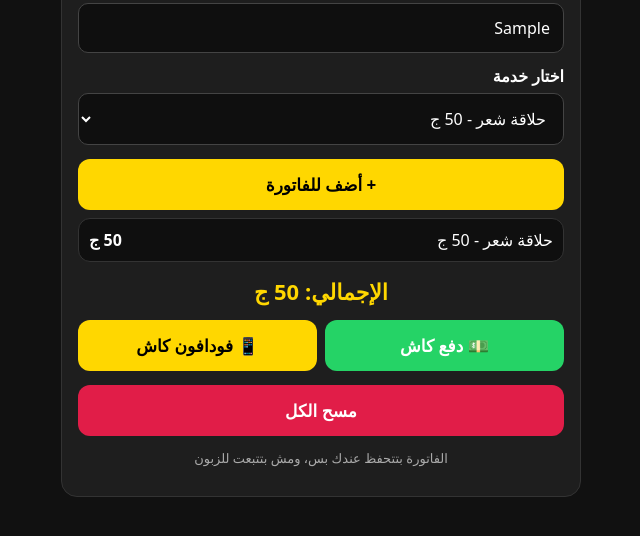
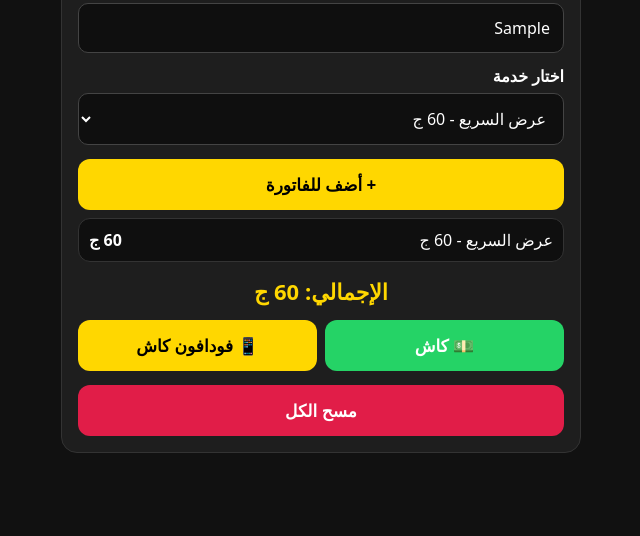
Before and after one commit to elgoker444/7oda-sameh, a plain HTML site: page cashier.html in a window 1280 px wide. Both pictures are taken after typing "Sample" into the empty fields and a click on the button "+ أضف للفاتورة". Shown: the part 142-678 px from the top of the page, without its empty margins (319-959 px from the left). Drawn offline with Linux system fonts and the light colour scheme.

Commit message:
Refactor cashier.html for improved structure

```diff
--- a/cashier.html
+++ b/cashier.html
@@ -1,65 +1,37 @@
 <!DOCTYPE html>
 <html lang="ar" dir="rtl">
-<head>
-<meta charset="UTF-8">
-<meta name="viewport" content="width=device-width, initial-scale=1">
-<title>الكاشير - 7oda Sameh 💈</title>
-<style>
-*{box-sizing:border-box;font-family:system-ui} body{margin:0;background:#111;color:#fff;padding:14px}
-.card{background:#1e1e1e;border:1px solid #333;border-radius:16px;padding:16px;max-width:520px;margin:auto}
-h1{text-align:center;color:#FFD700} label{display:block;margin-top:12px;font-weight:700}
-input,select{width:100%;padding:13px;border-radius:10px;border:1px solid #444;background:#0f0f0f;color:#fff;font-size:16px;margin-top:6px}
-.row{display:flex;gap:8px} .row button{flex:1}
-button{padding:14px;border:0;border-radius:12px;background:#FFD700;color:#000;font-size:17px;font-weight:800;margin-top:14px;width:100%}
-button.green{background:#25D366;color:#fff} button.red{background:#e11d48;color:#fff}
-.item{background:#0f0f0f;border:1px solid #333;border-radius:12px;padding:10px;margin-top:8px;display:flex;justify-content:space-between;align-items:center}
-.total{text-align:center;font-size:22px;color:#FFD700;font-weight:800;margin-top:14px}
-</style>
+<head><meta charset="UTF-8"><meta name="viewport" content="width=device-width, initial-scale=1">
+<title>الكاشير - 7oda Sameh</title>
+<style>*{box-sizing:border-box;font-family:system-ui}body{margin:0;background:#111;color:#fff;padding:14px}.card{background:#1e1e1e;border:1px solid #333;border-radius:16px;padding:16px;max-width:520px;margin:auto}h1{text-align:center;color:#FFD700}label{display:block;margin-top:12px;font-weight:700}input,select{width:100%;padding:13px;border-radius:10px;border:1px solid #444;background:#0f0f0f;color:#fff;font-size:16px;margin-top:6px}.row{display:flex;gap:8px}.row button{flex:1}button{padding:14px;border:0;border-radius:12px;background:#FFD700;color:#000;font-size:17px;font-weight:800;margin-top:14px;width:100%}button.green{background:#25D366;color:#fff}button.red{background:#e11d48;color:#fff}.item{background:#0f0f0f;border:1px solid #333;border-radius:12px;padding:10px;margin-top:8px;display:flex;justify-content:space-between}.total{text-align:center;font-size:22px;color:#FFD700;font-weight:800;margin-top:14px}</style>
 </head>
-<body>
-<div class="card">
+<body><div class="card">
 <h1>💈 كاشير 7oda Sameh</h1>
 <label>اسم الزبون</label><input id="cust" placeholder="اسم الزبون">
 <label>اختار خدمة</label>
 <select id="srv">
-<option value="50">حلاقة شعر - 50 ج</option>
-<option value="40">حلاقة شعر طفل - 40 ج</option>
-<option value="60">عرض السريع - 60 ج</option>
-<option value="100">عرض الاستايل - 100 ج</option>
-<option value="100">عرض الروقان - 100 ج</option>
-<option value="20">تحديد دقن - 20 ج</option>
-<option value="30">حلاقة دقن - 30 ج</option>
-<option value="40">استشوار - 40 ج</option>
-<option value="100">جلسة تنظيف بشرة - 100 ج</option>
-<option value="500">باكج العريس - 500 ج</option>
+<optgroup label="🔥 العروض">
+<option value="60">عرض السريع - 60 ج</option><option value="100">عرض الاستايل - 100 ج</option><option value="100">عرض الروقان - 100 ج</option><option value="40">حلاقة الطفل مع التسريحة - 40 ج</option>
+</optgroup>
+<optgroup label="✂️ الحلاقة">
+<option value="50">حلاقة شعر - 50 ج</option><option value="40">حلاقة شعر طفل - 40 ج</option><option value="25">تحديد دقن - 25 ج</option><option value="20">تحديد كامل - 20 ج</option><option value="30">حلاقة دقن - 30 ج</option><option value="40">حلاقة دقن بالبخار - 40 ج</option><option value="40">استشوار - 40 ج</option><option value="50">استشوار + مكواة - 50 ج</option><option value="40">تسريحة ويفي / كيرلي فوم - 40 ج</option><option value="80">كيرلي بليس - 80 ج</option><option value="20">تونيك - 20 ج</option>
+</optgroup>
+<optgroup label="🧖‍♂️ SPA">
+<option value="25">فوطة سخنة + ساقعة - 25 ج</option><option value="10">ماسك عادي - 10 ج</option><option value="20">ماسك VIP - 20 ج</option><option value="50">2 ماسك بخار + شفط دهون - 50 ج</option><option value="20">شمع / اتراز - 20 ج</option><option value="40">شمع كامل الوجه - 40 ج</option><option value="100">تنظيف بشرة صغرى - 100 ج</option><option value="150">تنظيف بشرة وسط - 150 ج</option><option value="200">تنظيف VIP + كولاجين - 200 ج</option><option value="60">مساج شعر وترطيب - 60 ج</option>
+</optgroup>
+<optgroup label="🎨 معالجات">
+<option value="20">حمام كريم - 20 ج</option><option value="60">حمام زيت عادي - 60 ج</option><option value="120">حمام زيت + كولاجين - 120 ج</option><option value="40">نانو هاي - 40 ج</option><option value="80">نانو كولاجين - 80 ج</option><option value="80">صبغة سواد - 80 ج</option><option value="80">حنة شعر - 80 ج</option><option value="250">صبغة سيلفر - 250 ج</option><option value="400">صبغة سيلفر كاملة - 400 ج</option><option value="400">فرد بروتين - 400 ج</option>
+</optgroup>
+<optgroup label="🤵 العريس">
+<option value="500">باكج العريس الكامل - 500 ج</option><option value="1000">باكج العريس مع بروتين - 1000 ج</option><option value="1500">خدمة العريس في البيت - 1500 ج</option>
+</optgroup>
+<optgroup label="🧴 النظافة">
+<option value="5">فوطة خاصة - 5 ج</option><option value="5">شفرة حادة - 5 ج</option><option value="5">فوطة تنشيف - 5 ج</option>
+</optgroup>
 </select>
 <button onclick="addItem()">+ أضف للفاتورة</button>
-<div id="list"></div>
-<div class="total" id="total">الإجمالي: 0 ج</div>
-<div class="row"><button class="green" onclick="finish('كاش')">💵 دفع كاش</button><button onclick="finish('فودافون كاش')">📱 فودافون كاش</button></div>
+<div id="list"></div><div class="total" id="total">الإجمالي: 0 ج</div>
+<div class="row"><button class="green" onclick="finish('كاش')">💵 كاش</button><button onclick="finish('فودافون كاش')">📱 فودافون كاش</button></div>
 <button class="red" onclick="clearAll()">مسح الكل</button>
-<p style="text-align:center;color:#aaa;font-size:13px">الفاتورة بتتحفظ عندك بس، ومش بتتبعت للزبون</p>
 </div>
-<script>
-let items=[], total=0;
-function addItem(){
-let s=document.getElementById('srv');
-let name=s.options[s.selectedIndex].text;
-let price=parseInt(s.value);
-items.push({name,price}); total+=price; render();
-}
-function render(){
-let l=document.getElementById('list'); l.innerHTML='';
-items.forEach((it,i)=>{ l.innerHTML+=`<div class="item"><span>${it.name}</span><b>${it.price} ج</b></div>` });
-document.getElementById('total').innerText='الإجمالي: '+total+' ج';
-}
-function finish(method){
-let cust=document.getElementById('cust').value||'زبون';
-let txt=`فاتورة 7oda Sameh 💈%0Aالزبون: ${cust}%0A`+items.map(i=>`- ${i.name}`).join('%0A')+`%0Aالإجمالي: ${total} ج%0Aالدفع: ${method}`;
-alert('تم حفظ الفاتورة: '+total+' ج - '+method);
-clearAll();
-}
-function clearAll(){items=[];total=0;render();document.getElementById('cust').value='';}
-</script>
-</body>
-</html>
+<script>let items=[],total=0;function addItem(){let s=document.getElementById('srv');let name=s.options[s.selectedIndex].text;let price=parseInt(s.value);items.push({name,price});total+=price;render();}function render(){let l=document.getElementById('list');l.innerHTML='';items.forEach(it=>{l.innerHTML+=`<div class="item"><span>${it.name}</span><b>${it.price} ج</b></div>`});document.getElementById('total').innerText='الإجمالي: '+total+' ج';}function finish(m){let c=document.getElementById('cust').value||'زبون';alert('تم: '+total+' ج - '+m+' - '+c);clearAll();}function clearAll(){items=[];total=0;render();document.getElementById('cust').value='';}</script>
+</body></html>
```
